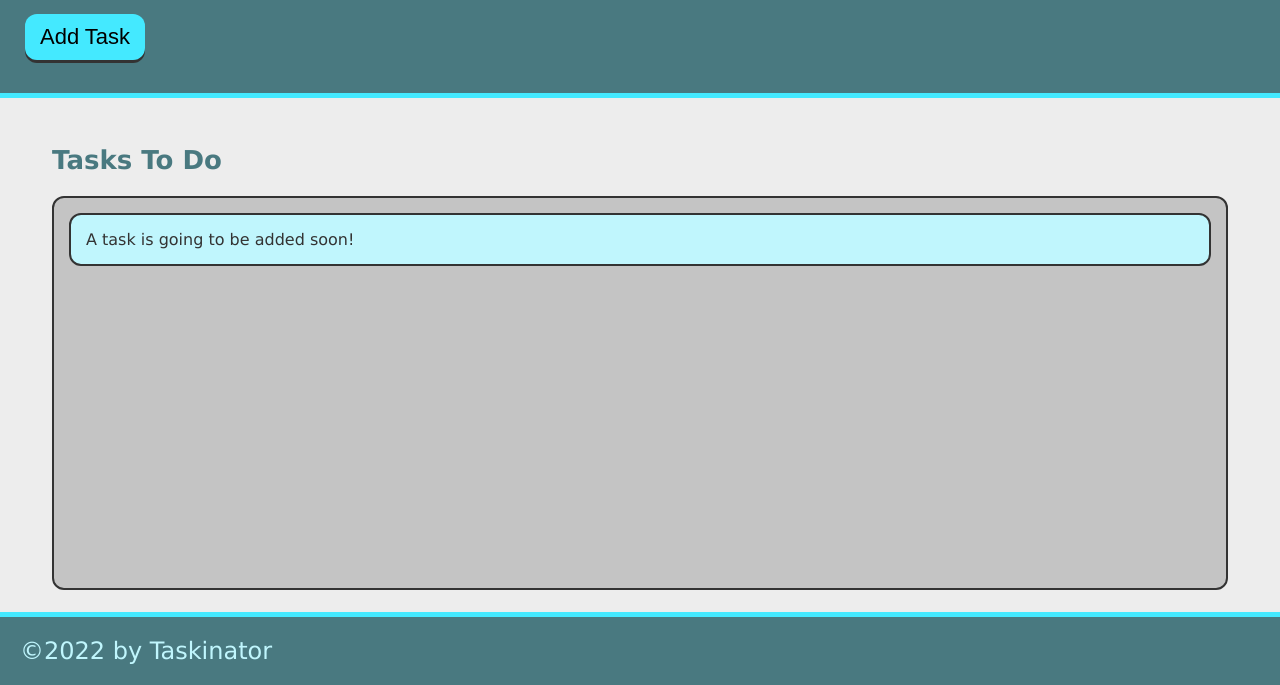
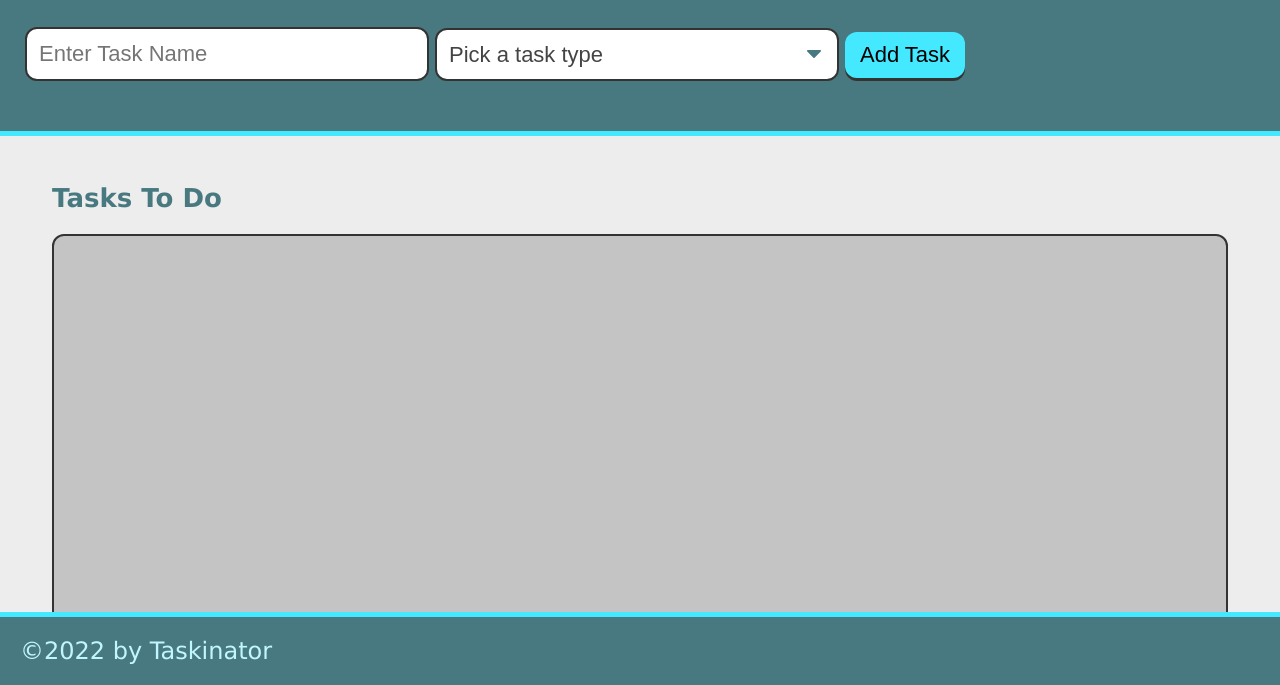
Before and after one commit to SLachelier/taskinator, a plain HTML site: page index.html in a window 1280 px wide. Shown: the part 115-800 px from the top of the page. Drawn offline with Linux system fonts and the light colour scheme.

Commit message:
add forms in HTML

```diff
--- a/index.html
+++ b/index.html
@@ -1,6 +1,4 @@
-<!DOCTYPE html>
-<html lang="en">
-<head>
+<html lang="en"><head>
     <meta charset="UTF-8">
     <meta http-equiv="X-UA-Compatible" content="IE=edge">
     <meta name="viewport" content="width=device-width, initial-scale=1.0">
@@ -12,19 +10,32 @@
     <header>
         <h1 class="page-title">Taskinator</h1>
         <p>Click the button below to add a new task!</p>
-        <button class="btn" id="save-task">Add Task</button>
+        <form id="task-form">
+            <div class="form-group">
+                <input type="text" name="task-name" placeholder="Enter Task Name">
+            </div>
+            <div class="form-group">
+                <select name="task-type" class="select-dropdown">
+                    <option value="" disabled="" selected="">Pick a task type</option>
+                    <option value="Print">Print</option>
+                    <option value="Web">Web</option>
+                    <option value="Mobile">Mobile</option>
+                </select>
+            </div>
+            <div class="form-group">
+                <button class="btn" id="save-task">Add Task</button>
+            </div>
+        </form>
     </header>
 
     <main class="page-content">
         <section class="task-list-wrapper">
             <h2 class="list-title">Tasks To Do</h2>
-            <ul class="task-list" id="tasks-to-do">
-                <li class="task-item">A task is going to be added soon!</li>
-            </ul>
+            <ul class="task-list" id="tasks-to-do"></ul>
         </section>
     </main>
 
-    <footer>&copy;2022 by Taskinator</footer>
+    <footer>©2022 by Taskinator</footer>
     <script src="./assets/js/script.js"></script>
-</body>
-</html>
+
+</body></html>
```
